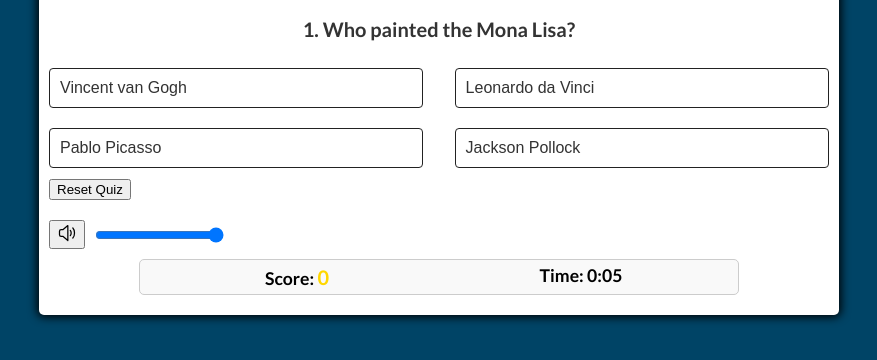
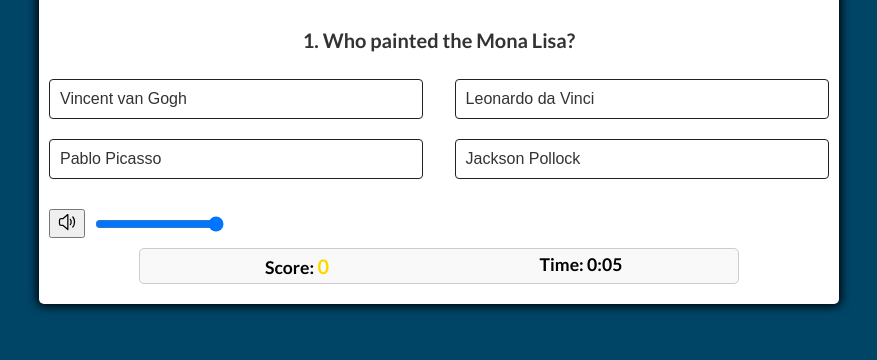
Before and after one commit to MaryanGelle/simpleQuiz, a plain HTML site: page quiz-page.html in a window 1280 px wide. Shown: the part 294-654 px from the top of the page, without its empty margins (201-1078 px from the left). Drawn offline with Linux system fonts and the light colour scheme.

Commit message:
remove reset button

```diff
--- a/quiz-page.html
+++ b/quiz-page.html
@@ -31,8 +31,7 @@
         </div>
 
         <div class="controls">
-            <button id="next-btn">Next</button>
-         <button id="reset-answer">Reset Quiz</button>  <!-- New reset button -->
+        <button id="next-btn">Next</button>
         <button id="start-btn"> Play again!</button>
         </div>
         <audio id="sound">
```
